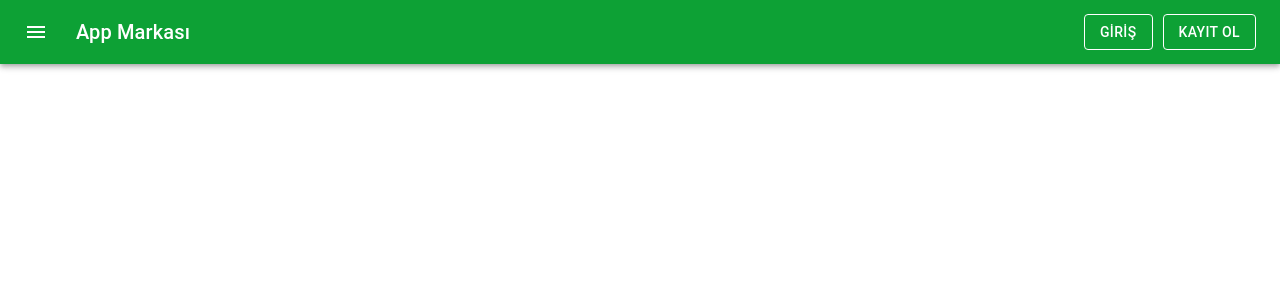
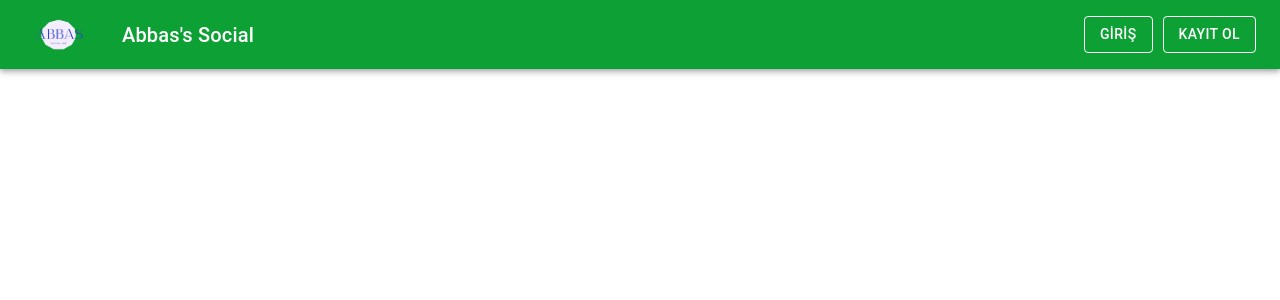
Before and after one commit to abbscbn/social-frontend, a React (Vite) app: page / in a window 1280 px wide. Shown: the top 300 px of the page. Built offline with nearby package versions, Linux system fonts and the light colour scheme; no server answers.

Commit message:
navbar düzenlendi

```diff
--- a/src/Companents/Navbar.tsx
+++ b/src/Companents/Navbar.tsx
@@ -3,12 +3,12 @@ import Toolbar from "@mui/material/Toolbar";
 import Typography from "@mui/material/Typography";
 import Button from "@mui/material/Button";
 import IconButton from "@mui/material/IconButton";
-import MenuIcon from "@mui/icons-material/Menu";
 import { useNavigate } from "react-router-dom";
 import "../css/navbar.css";
 import { useDispatch, useSelector } from "react-redux";
 import { RootState } from "../Redux/Store";
 import { setCurrentUser } from "../Redux/AppSlice";
+import logo from "../assets/logo_guncel.png";
 
 function Navbar() {
   const navigate = useNavigate();
@@ -33,10 +33,10 @@ function Navbar() {
             aria-label="menu"
             sx={{ mr: 2 }}
           >
-            <MenuIcon />
+            <img src={logo} alt="" height={45} width={70} />
           </IconButton>
           <Typography variant="h6" component="div" sx={{ flexGrow: 1 }}>
-            App Markası
+            Abbas's Social
           </Typography>
           <div>
             {currentUser ? (
```
Also changed, not shown: src/assets/logo_guncel.png (added).
